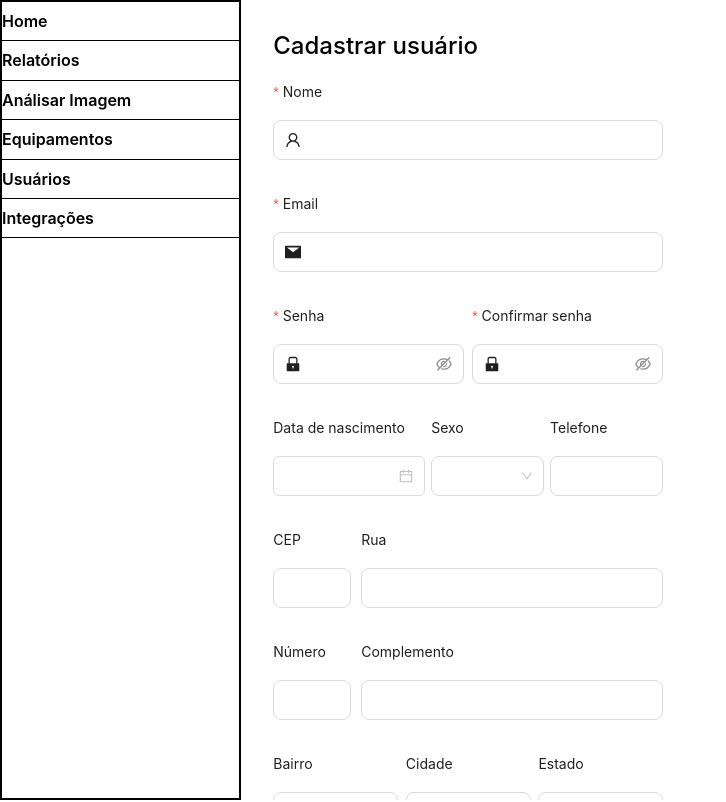
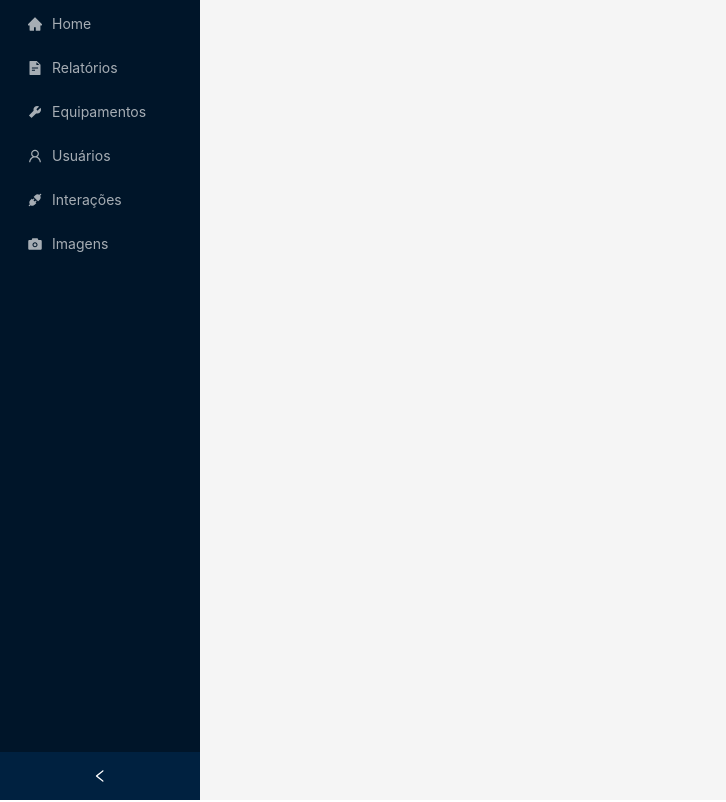
Before and after one commit to davisllv/SiCaH, a React (Create React App) app in the folder Frontend/: page /user/create in a window 1280 px wide. Shown: the top 802 px of the page, without its empty margins (0-726 px from the left). Built offline with nearby package versions, Linux system fonts and the light colour scheme.

Commit message:
merge branch 'main' into 'vinicius'

```diff
--- a/Frontend/public/index.html
+++ b/Frontend/public/index.html
@@ -2,7 +2,7 @@
 <html lang="en">
   <head>
     <meta charset="utf-8" />
-    <link rel="icon" href="%PUBLIC_URL%/favicon.ico" />
+    <link rel="icon" href="%PUBLIC_URL%/logoSicah.png" />
     <meta name="viewport" content="width=device-width, initial-scale=1" />
     <meta name="theme-color" content="#000000" />
     <meta
@@ -24,7 +24,7 @@
       work correctly both with client-side routing and a non-root public URL.
       Learn how to configure a non-root public URL by running `npm run build`.
     -->
-    <title>React App</title>
+    <title>SiCaH</title>
   </head>
   <body>
     <noscript>You need to enable JavaScript to run this app.</noscript>
--- a/Frontend/src/App.js
+++ b/Frontend/src/App.js
@@ -1,27 +1,44 @@
-import 'antd/dist/reset.css';
-import { Route, Routes } from 'react-router-dom';
-import Home from './pages/Home';
-import Login from './pages/Login';
-import React from 'react';
-import Menu from './components/Menu';
-import User from './pages/User';
-import EditUser from './pages/User/Edit';
-import Integracao from './pages/Integracao';
+import "antd/dist/reset.css";
+import { Route, Routes, useLocation } from "react-router-dom";
+import Home from "./pages/Home";
+import Login from "./pages/Login";
+import React from "react";
+import Menu from "./components/Menu";
+import User from "./pages/User";
+import EditUser from "./pages/User/Edit";
+import Integracao from "./pages/Integracao";
 
 function App() {
-  return (
+  const location = useLocation();
+  let app;
+  if (location.pathname === "/") {
+    app = (
+      <>
+        <Routes>
+          <Route path="/" element={<Login />} />
+          <Route path="integration" element={<Integracao />} />
+          <Route path="home" element={<Home />} />
+          <Route path="user" element={<User />}></Route>
+          <Route path="user/create" element={<EditUser />}></Route>
+        </Routes>
+      </>
+    );
+  } else {
+    app = (
       <>
         <Menu />
         <Routes>
-        <Route path="login" element={<Login />} />
-        <Route path="integracao" element={<Integracao />} />
-        <Route path="" element={<Home />} />
+          <Route path="/" element={<Login />} />
+          <Route path="integration" element={<Integracao />} />
+          <Route path="home" element={<Home />} />
           <Route path="user" element={<User />}></Route>
           <Route path="user/create" element={<EditUser />}></Route>
-        <Route path="user/edit/:id" element={<EditUser />}></Route>
         </Routes>
       </>
     );
   }
 
+  return <div>{app}</div>;
+}
+
 export default App;
--- a/Frontend/src/components/Menu/index.jsx
+++ b/Frontend/src/components/Menu/index.jsx
@@ -1,27 +1,62 @@
+import React, { Layout, Menu } from "antd";
+import {
+  HomeFilled,
+  FileTextFilled,
+  CameraFilled,
+  ToolFilled,
+  UserOutlined,
+  ApiFilled,
+} from "@ant-design/icons";
 import "./style.css";
-import { Link, useLocation } from "react-router-dom";
+import { useNavigate } from "react-router-dom";
+import { useState } from "react";
+import { useCallback } from "react";
 
-export default function Menu() {
-  const location = useLocation();
-  if (location.pathname === "/login") {
-    console.log("escondeu menu");
-    return null;
-  } else {
-    return (
-      <div className="menu-container dflex flex-column">
-        <Link className="link" to={"/"}>
-          Home
-        </Link>
-        <Link className="link">Relatórios</Link>
-        <Link className="link">Análisar Imagem</Link>
-        <Link className="link">Equipamentos</Link>
-        <Link className="link" to={"user"}>
-          Usuários
-        </Link>
-        <Link className="link" to={"integracao"}>
-          Integrações
-        </Link>
-      </div>
-    );
+const { Sider } = Layout;
+
+export default function MenuComponent() {
+  const navigate = useNavigate();
+  function getItem(label, key, icon, children) {
+    return {
+      key,
+      icon,
+      children,
+      label,
+    };
   }
+
+  const items = [
+    getItem("Home", "/home", <HomeFilled />),
+    getItem("Relatórios", "/report", <FileTextFilled />),
+    getItem("Equipamentos", "/equipament", <ToolFilled />),
+    getItem("Usuários", "/user", <UserOutlined />),
+    getItem("Interações", "/integration", <ApiFilled />),
+    getItem("Imagens", "/images", <CameraFilled />),
+  ];
+
+  const [menuFechado, setMenuFechado] = useState(false);
+
+  const handleNavegarMenu = useCallback(
+    (key) => {
+      navigate(key);
+    },
+    [navigate]
+  );
+  return (
+    <Layout style={{ minHeight: "100vh" }}>
+      <Sider
+        collapsible
+        collapsed={menuFechado}
+        onCollapse={(value) => setMenuFechado(value)}
+      >
+        <Menu
+          theme="dark"
+          defaultSelectedKeys={["1"]}
+          mode="inline"
+          items={items}
+          onClick={(ev) => handleNavegarMenu(ev.key)}
+        />
+      </Sider>
+    </Layout>
+  );
 }
--- a/Frontend/src/index.css
+++ b/Frontend/src/index.css
@@ -1,7 +1,7 @@
 body {
   margin: 0;
-  font-family: -apple-system, BlinkMacSystemFont, 'Segoe UI', 'Roboto', 'Oxygen',
-    'Ubuntu', 'Cantarell', 'Fira Sans', 'Droid Sans', 'Helvetica Neue',
+  font-family: -apple-system, BlinkMacSystemFont, "Segoe UI", "Roboto", "Oxygen",
+    "Ubuntu", "Cantarell", "Fira Sans", "Droid Sans", "Helvetica Neue",
     sans-serif;
   -webkit-font-smoothing: antialiased;
   -moz-osx-font-smoothing: grayscale;
@@ -10,14 +10,8 @@ body {
   --container-padding: 2rem;
 }
 
-#root {
-  height: 100vh;
-  width: 100vw;
-  display: flex;
-}
-
 --container-padding code {
-  font-family: source-code-pro, Menlo, Monaco, Consolas, 'Courier New',
+  font-family: source-code-pro, Menlo, Monaco, Consolas, "Courier New",
     monospace;
 }
 
--- a/Frontend/src/pages/Home/index.jsx
+++ b/Frontend/src/pages/Home/index.jsx
@@ -1,7 +1,5 @@
-import './style.css';
+import "./style.css";
 
 export default function Home() {
-  return (
-    <span>Home</span>
-  );
+  return <div style={{ width: "100%" }}></div>;
 }
--- a/Frontend/src/pages/Login/index.jsx
+++ b/Frontend/src/pages/Login/index.jsx
@@ -1,24 +1,26 @@
-import './style.css';
-import { LockOutlined, UserOutlined } from '@ant-design/icons';
-import { Button, Form, Input, Spin } from 'antd';
-import { useState } from 'react';
-import { useNavigate } from 'react-router-dom';
+import "./style.css";
+import { LockOutlined, UserOutlined } from "@ant-design/icons";
+import { Button, Checkbox, Form, Input, Spin } from "antd";
+import { useNavigate } from "react-router-dom";
+import LoginImage from '../../assets/login.png';
+import { useState } from "react";
 
 export default function Login() {
   const [isLoading, setIsLoading] = useState(false);
+
   const navigate = useNavigate();
-
   const onFinish = (values) => {
-    setIsLoading(true);
-    console.log('Received values of form: ', values);
-    setTimeout(() => {
-      setIsLoading(false);
-      navigate("/");
-    }, 4000);
+    console.log("Received values of form: ", values);
+    navigate("/home");
   };
 
   return (
-    <div className="login-container dflex justify-content-center align-items-center">
+
+    <div className="principal-container">
+      <div className="img-container">
+        <img src={LoginImage} alt="Qualquer Coisa" />
+      </div>
+      <div className="login-container dflex align-items-center" style={{ marginLeft: '40px' }}>
         <Form
           layout='vertical'
           className="login-form"
@@ -75,5 +77,6 @@ export default function Login() {
           </Form.Item>
         </Form>
       </div>
+    </div>
   );
-};
+}
--- a/Frontend/src/pages/Login/style.css
+++ b/Frontend/src/pages/Login/style.css
@@ -1,30 +1,23 @@
-.login-container {
-  width: 100vw;
-  height: 100vh;
+.principal-container {
+  display: grid;
+  grid-template-columns: 50% 50%;
 }
 
-.form-container {
-  border: 2px solid #000;
-  border-radius: 8px;
+.login-container {
+  height: 100vh;
+  align-items: center;
 }
 
 .login-form {
-  padding: 30px 80px 0 80px;
-  width: 500px;
+  width: 300px;
 }
 
-.submit-container>button {
+.img-container {
+  width: 40%;
+  height: min-content;
+  margin: auto 0 auto auto;
+}
+
+.img-container>img {
   width: 100%;
 }
-
-.recover-password-link,
-.register-link {
-  margin: 1em 0;
-  color: #000;
-  display: block;
-  text-decoration: none;
-}
-
-.register-link {
-  text-align: center;
-}
```
Also changed, not shown: Frontend/public/logoSicah.png (added), Frontend/src/assets/login.svg (added). Lines whose indentation alone changed are shown as unchanged.
